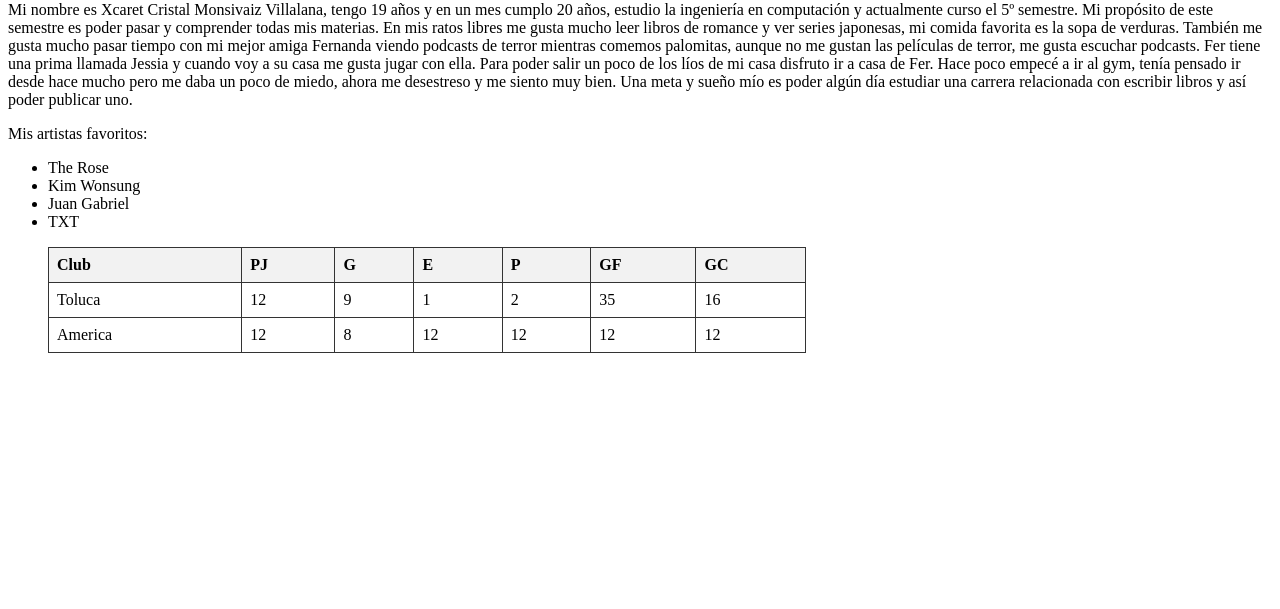
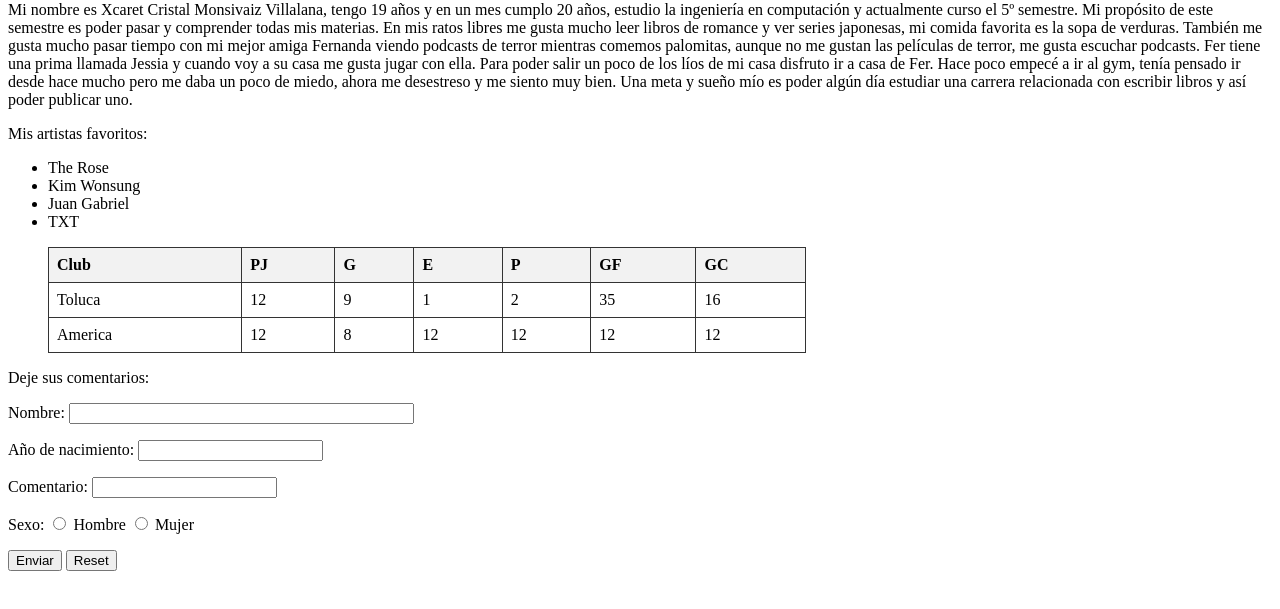
Before and after one commit to xcaretcristal/index.html, a plain HTML site: page index.html in a window 1280 px wide. Shown: the part 79-688 px from the top of the page. Drawn offline with Linux system fonts and the light colour scheme.

Commit message:
index.html
SE AGREGO UN COMENTARIO Y SE OCUPO LA ETIQUETA <form>

```diff
--- a/index.html
+++ b/index.html
@@ -77,5 +77,22 @@
 
     </div>
 
+     <p>Deje sus comentarios:</p>
+
+<form action="" method="get">
+  <p>Nombre: <input type="text" name="nombre" size="40"></p>
+  <p>Año de nacimiento: <input type="number" name="nacido" min="1900"></p>
+  <p>Comentario: <input type="number" name="nacido" min="1900"></p>
+  <p>Sexo:
+    <input type="radio" name="hm" value="h"> Hombre
+    <input type="radio" name="hm" value="m"> Mujer
+  </p>
+  <p>
+    <input type="submit" value="Enviar">
+    <input type="reset">
+  </p>
+</form>
+
+
 </body>
 </html>
```
